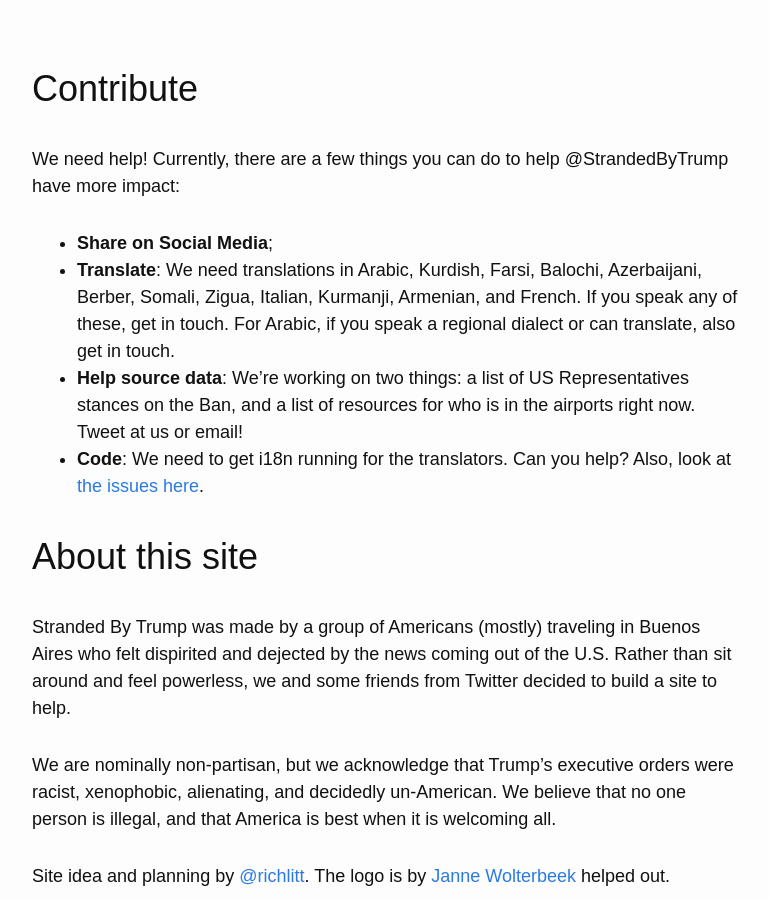
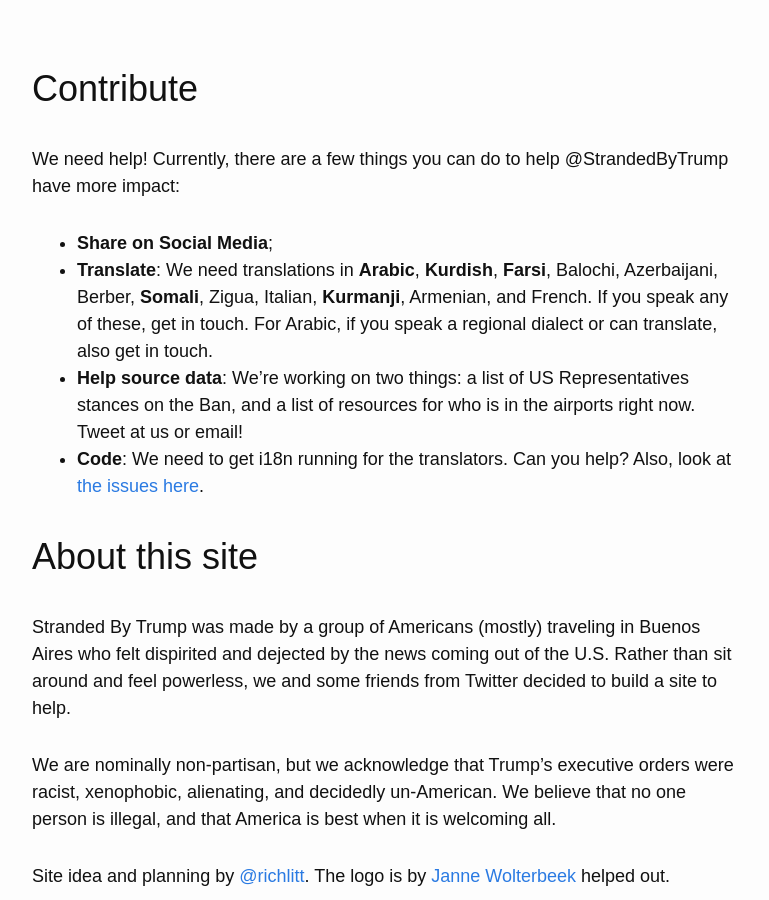
Before and after one commit to RichardLitt/stranded-by-trump, a Jekyll site: the page built from index.md, in a window 1280 px wide and 900 px high, scrolled down 3949 px. Shown: the whole window, without its empty margins (253-1022 px from the left). Built offline with Jekyll 4.4.1, drawn with Linux system fonts in a browser that asks for light colours; nearby versions of some CDN libraries; our own code applies the rules of GitHub Pages for plain Markdown files.

Commit message:
Bold languages

```diff
--- a/index.md
+++ b/index.md
@@ -118,7 +118,7 @@ This can be done from Skype as well as from a phone in the States. Here is [a li
 
 We need help! Currently, there are a few things you can do to help @StrandedByTrump have more impact:
 - **Share on Social Media**;
-- **Translate**: We need translations in Arabic, Kurdish, Farsi, Balochi, Azerbaijani, Berber, Somali, Zigua, Italian, Kurmanji, Armenian, and French. If you speak any of these, get in touch. For Arabic, if you speak a regional dialect or can translate, also get in touch.
+- **Translate**: We need translations in **Arabic**, **Kurdish**, **Farsi**, Balochi, Azerbaijani, Berber, **Somali**, Zigua, Italian, **Kurmanji**, Armenian, and French. If you speak any of these, get in touch. For Arabic, if you speak a regional dialect or can translate, also get in touch.
 - **Help source data**: We're working on two things: a list of US Representatives stances on the Ban, and a list of resources for who is in the airports right now. Tweet at us or email!
 - **Code**: We need to get i18n running for the translators. Can you help? Also, look at [the issues here](https://github.com/RichardLitt/stranded-by-trump).
 
```
